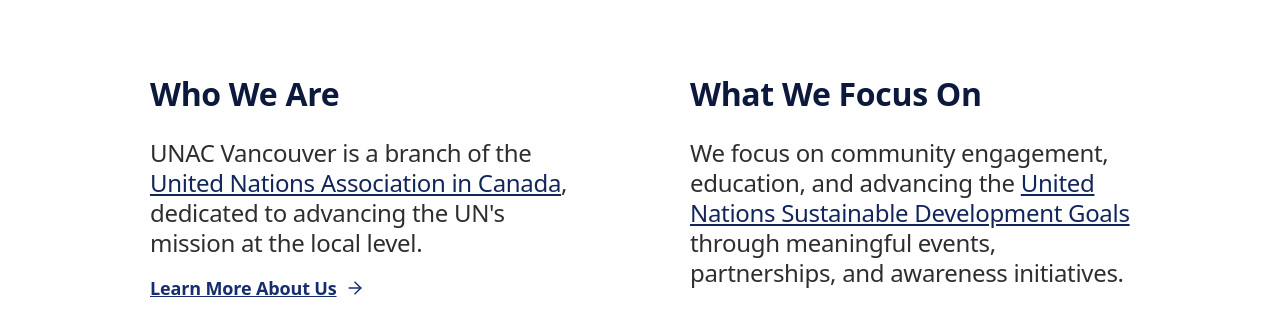
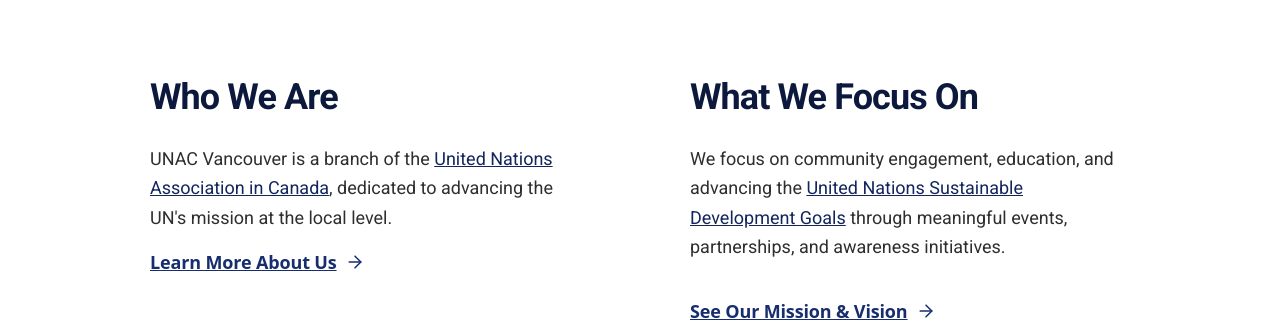
Before and after one commit to unac-vancouver/unacv-website, a React app in the folder frontend/: page / in a window 1280 px wide. Shown: the part 615-944 px from the top of the page. Built offline with nearby package versions, Linux system fonts and the light colour scheme; the HTML template or start-up script is replaced by a standard one.

Commit message:
feat: replace h2 and p tags with H2 and BodyLarge components for improved typography

```diff
--- a/frontend/src/components/HomePageSections/AboutSnapshot.tsx
+++ b/frontend/src/components/HomePageSections/AboutSnapshot.tsx
@@ -1,4 +1,5 @@
 import ArrowRight from '@/assets/arrow-right-blue-link.svg'
+import { H2, BodyLarge } from '@/components/ui/Typographies'
 
 export default function AboutSnapshot() {
     return (
@@ -10,10 +11,10 @@ export default function AboutSnapshot() {
                 {/* Who We Are Column */}
                 <div className="flex-1 flex flex-col gap-[20px] items-start justify-center w-full">
                     <div className="flex flex-col gap-[20px] items-start w-full flex-1">
-                        <h2 className="font-bold text-[32px] text-[#0c193d] tracking-[-0.3125px] leading-normal w-full">
+                        <H2 className="text-[#0c193d] w-full">
                             Who We Are
-                        </h2>
-                        <p className="font-normal text-[24px] text-[#2e2e2e] tracking-[-0.3125px] leading-[30px] w-full">
+                        </H2>
+                        <BodyLarge className="text-[#2e2e2e] w-full">
                             UNAC Vancouver is a branch of the{' '}
                             <a
                                 href="https://unac.org"
@@ -24,7 +25,7 @@ export default function AboutSnapshot() {
                                 United Nations Association in Canada
                             </a>
                             , dedicated to advancing the UN's mission at the local level.
-                        </p>
+                        </BodyLarge>
                     </div>
                     <a
                         href="/about"
@@ -40,10 +41,10 @@ export default function AboutSnapshot() {
                 {/* What We Focus On Column */}
                 <div className="flex-1 flex flex-col gap-[40px] items-start justify-center w-full">
                     <div className="flex flex-col gap-[20px] items-start w-full">
-                        <h2 className="font-bold text-[32px] text-[#0c193d] tracking-[-0.3125px] leading-normal w-full">
+                        <H2 className="text-[#0c193d] w-full">
                             What We Focus On
-                        </h2>
-                        <p className="font-normal text-[24px] text-[#2e2e2e] tracking-[-0.3125px] leading-[30px] w-full">
+                        </H2>
+                        <BodyLarge className="text-[#2e2e2e] w-full">
                             We focus on community engagement, education, and advancing the{' '}
                             <a
                                 href="https://sdgs.un.org/goals"
@@ -54,7 +55,7 @@ export default function AboutSnapshot() {
                                 United Nations Sustainable Development Goals
                             </a>
                             {' '}through meaningful events, partnerships, and awareness initiatives.
-                        </p>
+                        </BodyLarge>
                     </div>
                     <a
                         href="/mission"
```
